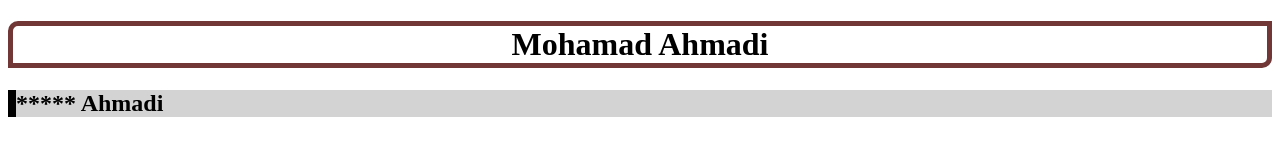
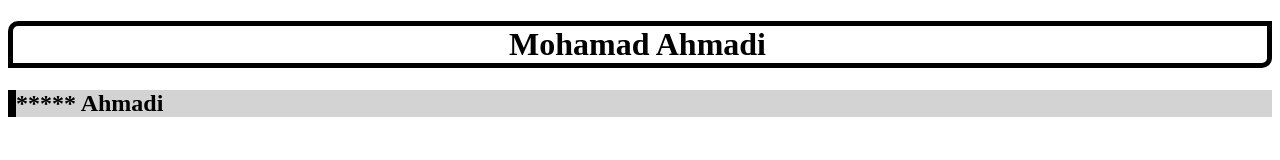
Before and after one commit to MXC0de/teest-3, a plain HTML site: page index.html in a window 1280 px wide. Drawn offline with Linux system fonts and the light colour scheme.

Commit message:
add padding codes tomy project

```diff
--- a/style.css
+++ b/style.css
@@ -3,9 +3,10 @@ h1{
     /* border-style: solid;
     border-color: rgb(5, 109, 134);
     border-width: 7px; */
-    border: #713636 5px solid;
+    border: #000000 5px solid;
     border-top-left-radius: 10px;
     border-bottom-right-radius: 10px;
+    padding: 0px 10px 0px 5px;
 }
 h2 {
     border-left-style: solid;
```
